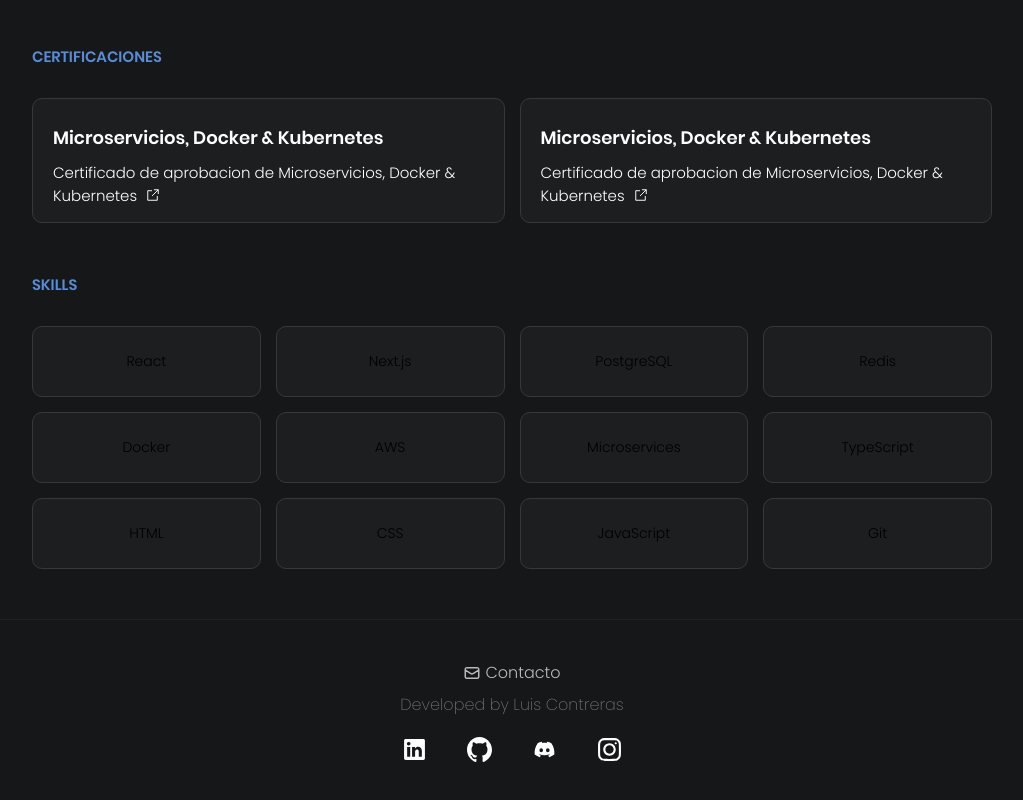
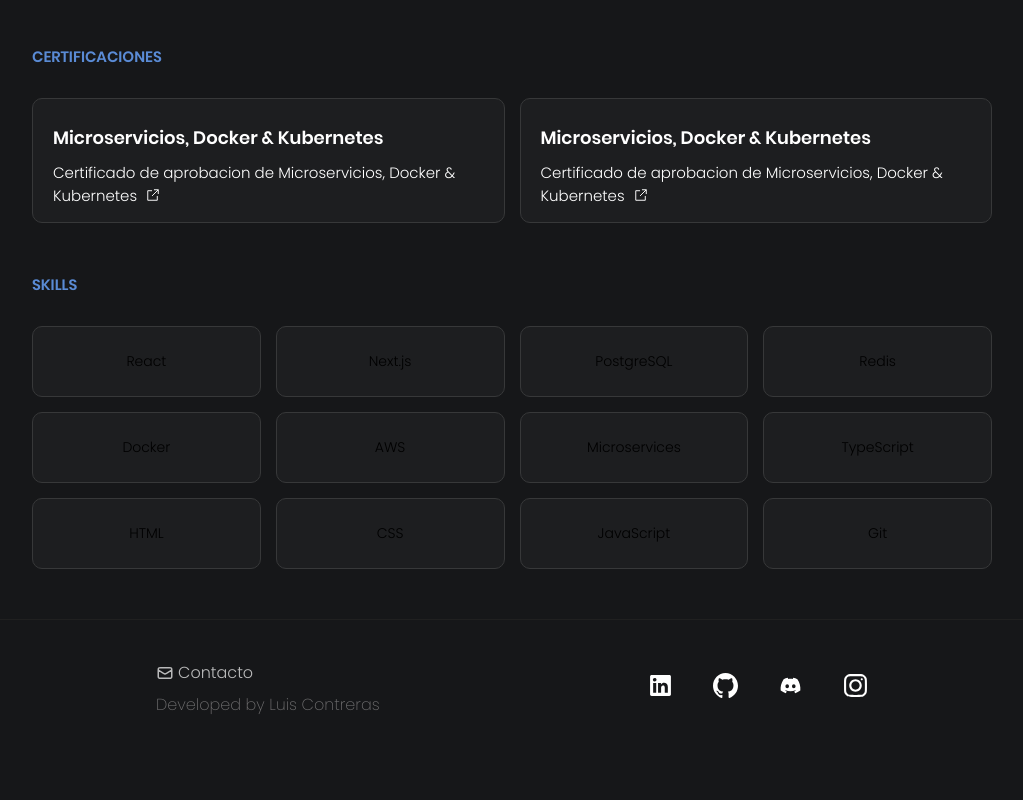
Before and after one commit to luinzv/portfolio, a React (Vite) app: page / in a window 1280 px wide. Shown: the part 1672-2472 px from the top of the page, without its empty margins (128-1151 px from the left). After the commit the page ends 2429 px from the top, so only its background shows below. Built offline with nearby package versions, Linux system fonts and the light colour scheme.

Commit message:
Añadir comentarios

```diff
--- a/src/App.tsx
+++ b/src/App.tsx
@@ -41,7 +41,6 @@ function App() {
                 <img src={CSS3Icon} alt="CSS3-svg" className='tech-icons'/>
                 <img src={javaIcon} alt="java-svg" className='tech-icons'/>
                 <img src={postgresqlIcon} alt="postgreSQL-svg" className='tech-icons'/>
-                <img src={microservicesIcon} alt="microservices-svg" className='tech-icons'/>
                 <img src={gitIcon} alt="git-svg" className='tech-icons'/>
               </footer>
             </header>
--- a/src/components/FooterSection/FooterSection.css
+++ b/src/components/FooterSection/FooterSection.css
@@ -25,7 +25,7 @@
     gap: 7px;
 }
 
-.footer-info p{
+.footer-info p {
     font-weight: 200;
     color: #c7c5c580;
 }
@@ -40,7 +40,7 @@
     font-weight: 300;
 }
 
-.contact-email img{
+.contact-email img {
     width: 18px;
 }
 
@@ -58,3 +58,17 @@
 .ancors-container li {
     list-style-type: none;
 }
+
+@media (min-width: 1100px) {
+    .container {
+        width: 75%;
+        flex-direction: row;
+        justify-content: space-around;
+    }
+
+    .footer-info {
+        align-items: flex-start;
+        justify-content: flex-start;
+        gap: 7px;
+    }
+}
```
